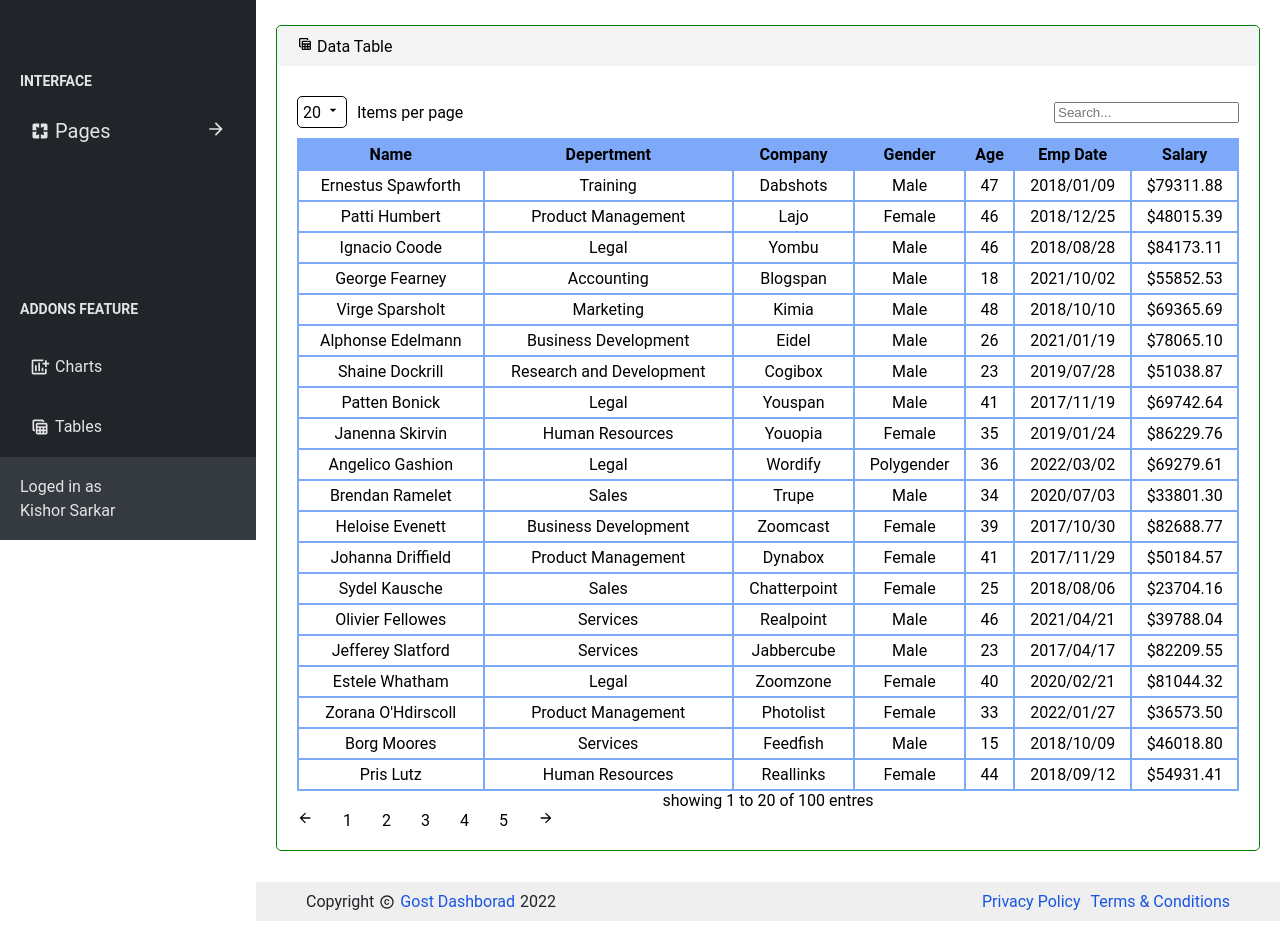
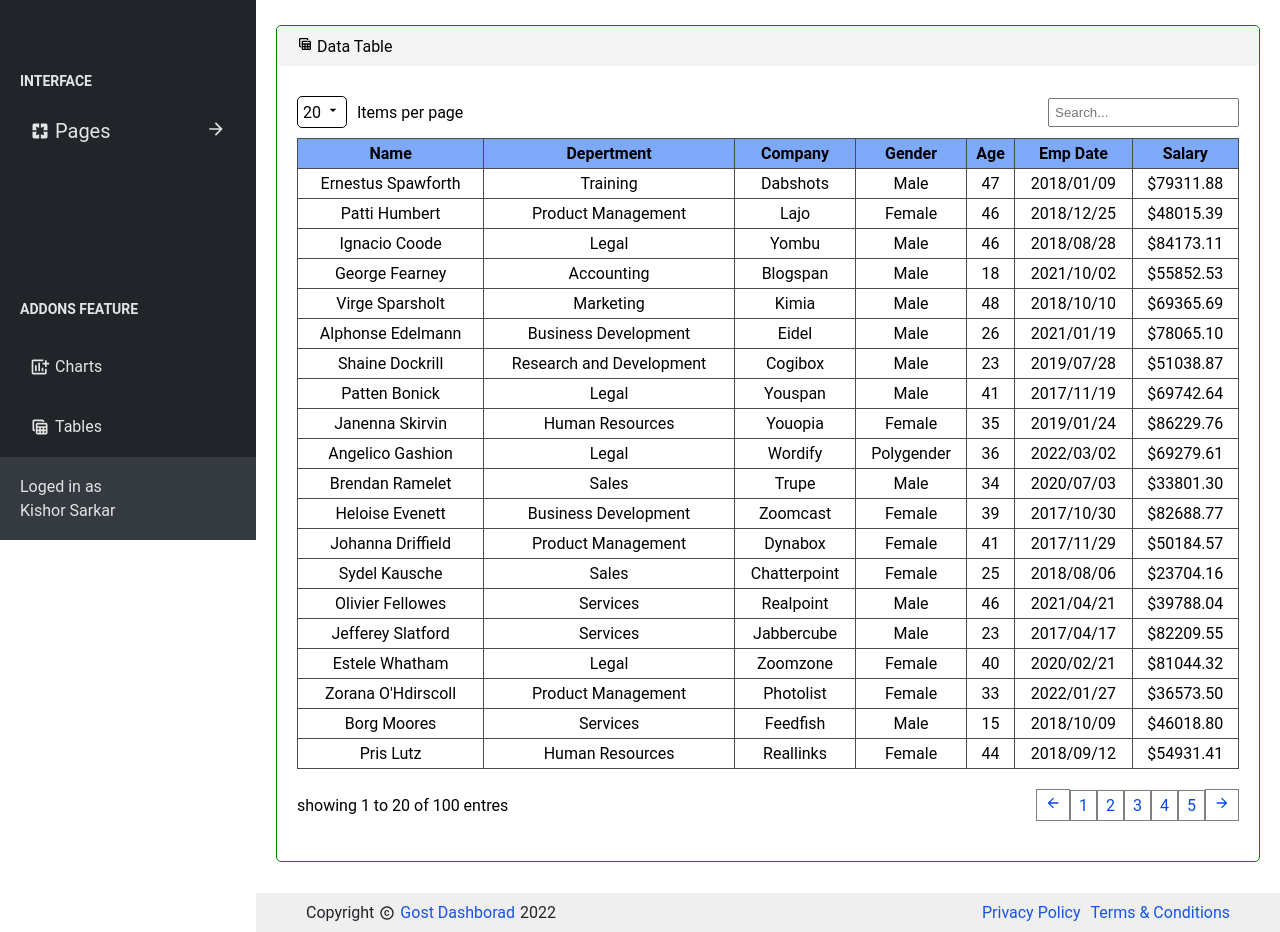
Before and after one commit to gostgmaer/react-dashboard, a React (Create React App) app: page / in a window 1280 px wide. Shown: the part 260-1192 px from the top of the page. Built offline with nearby package versions, Linux system fonts and the light colour scheme.

Commit message:
Update Basic Dashboard

```diff
--- a/src/Components/Sidebar/Sidebar.jsx
+++ b/src/Components/Sidebar/Sidebar.jsx
@@ -13,7 +13,7 @@ import { MdArrowForward } from "react-icons/md";
 import About from "../../Pages/Abouts/About";
 import Contact from "../../Pages/Contact/Contact";
 import { Data } from "../../Assets/staticData/Data";
-import { NavLink } from "react-router-dom";
+import { Link, NavLink } from "react-router-dom";
 const Sidebar = () => {
   const { toggleSidebar } = useGlobalContext();
   const [page, setPage] = useState(false);
@@ -27,7 +27,7 @@ const Sidebar = () => {
           <h3>Core</h3>
           <div className="element">
             <MdDashboard></MdDashboard>
-            <span>Dashboard</span>
+            <Link to={'/'}>Dashboard</Link>
           </div>
         </div>
         <div className="pages">
--- a/src/Components/Sidebar/sidebar.scss
+++ b/src/Components/Sidebar/sidebar.scss
@@ -64,8 +64,9 @@
           svg {
             font-size: 20px;
           }
-          span {
+          a {
             font-size: 20px;
+            color: #e9e9e9;
           }
         }
       }
--- a/src/Pages/Dashboard/Dashboard.scss
+++ b/src/Pages/Dashboard/Dashboard.scss
@@ -54,7 +54,7 @@
                 z-index: 20;
                 display: none;
                 min-width: 5rem;
-                padding: 0.5rem;
+              //  padding: 0.5rem;
                 font-size: 1rem;
                 color: #212529;
                 text-align: left;
@@ -62,7 +62,45 @@
                 background-clip: padding-box;
                 border: 1px solid rgba(0, 0, 0, 0.15);
                 border-radius: 0.25rem;
+                li{
+                  padding: 0.25rem 1rem;
+                  &:hover{
+                    background-color: #0747ea;
+                    color: #fff;
+                  }
+                }
 
+              }
+            }
+            .right{
+              input{
+                padding: 5px;
+              }
+            }
+          }
+        }
+        .pageIndex{
+          margin: 20px 0;
+          .index{
+            display: flex;
+            align-items: center;
+            justify-content: space-between;
+            .right{
+              .tablepageindex{
+                ul{
+                  gap: 0;
+                  li{
+                    border: 0.05px solid gray;
+                    padding: 5px 8px;
+                   color: #0747ea;
+                    width: auto;
+                    &:hover{
+                      background-color: #0747ea;
+                      color: white;
+                    }
+
+                  }
+                }
               }
             }
           }
@@ -74,16 +112,16 @@
       width: 100%;
       background-color: #ffffff;
       border-collapse: collapse;
-      border-width: 2px;
-      border-color: #7ea8f8;
+      border-width: 1px;
+      border-color: #545454;
       border-style: solid;
       color: #000000;
     }
 
     table.customTable td,
     table.customTable th {
-      border-width: 2px;
-      border-color: #7ea8f8;
+      border-width: 1px;
+      border-color: #4b4b4b;
       border-style: solid;
       padding: 5px;
     }
```
